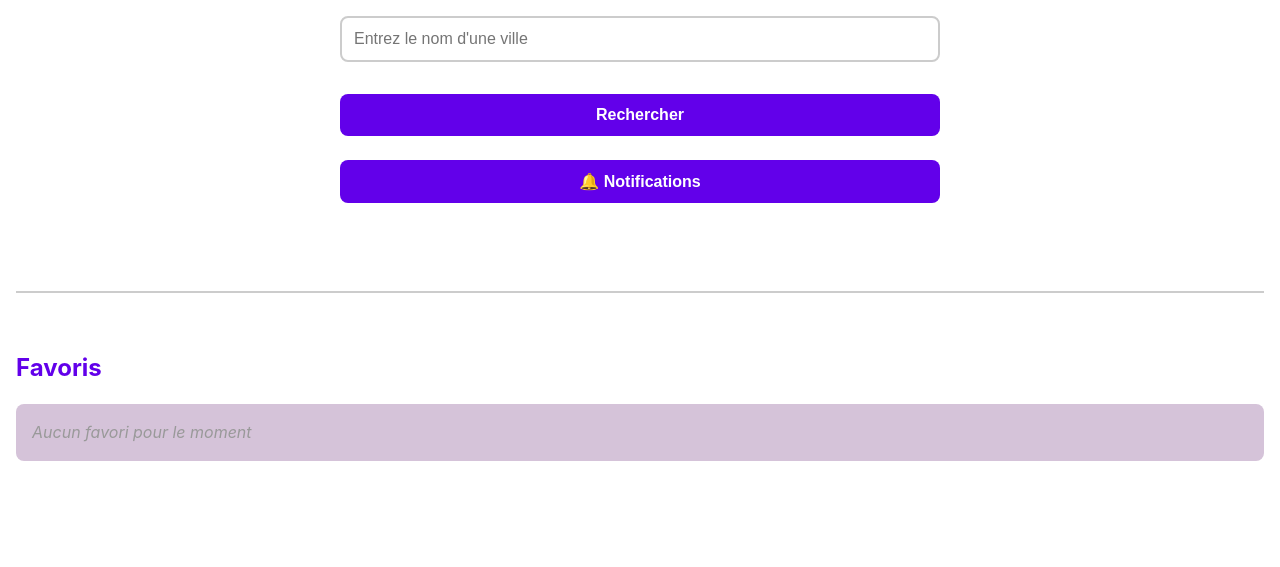
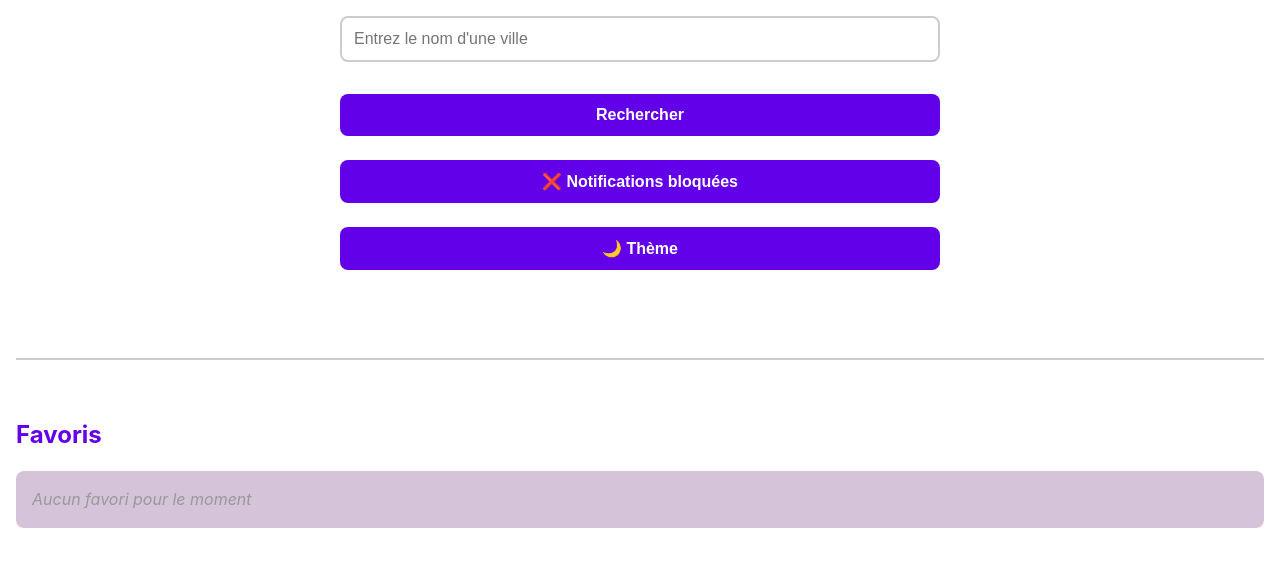
Before and after one commit to Darlit0/pwa-meteo, a plain HTML site: page index.html in a window 1280 px wide. Shown: the part 83-650 px from the top of the page. Drawn offline with Linux system fonts and the light colour scheme.

Commit message:
correction de la fonction de recherche qui ne fonctionnait plus

```diff
--- a/app.js
+++ b/app.js
@@ -49,7 +49,7 @@ document.addEventListener('DOMContentLoaded', () => {
     });
     elements.notifyBtn.addEventListener('click', requestNotificationPermission);
     elements.themeToggle.addEventListener('click', toggleTheme);
-    elements.cityInput.addEventListener('keypress', (e) => {
+    elements.cityInput.addEventListener('keydown', (e) => {
         if (e.key === 'Enter') handleSearch();
     });
 
--- a/index.html
+++ b/index.html
@@ -15,6 +15,7 @@
         <input type="text" id="city-input" placeholder="Entrez le nom d'une ville">
         <button id="search-btn">Rechercher</button>
         <button id="notify-btn">🔔 Notifications</button>
+        <button id="theme-toggle">🌙 Thème</button>
     </div>
 
     <div id="weather-section" class="hidden">
```
